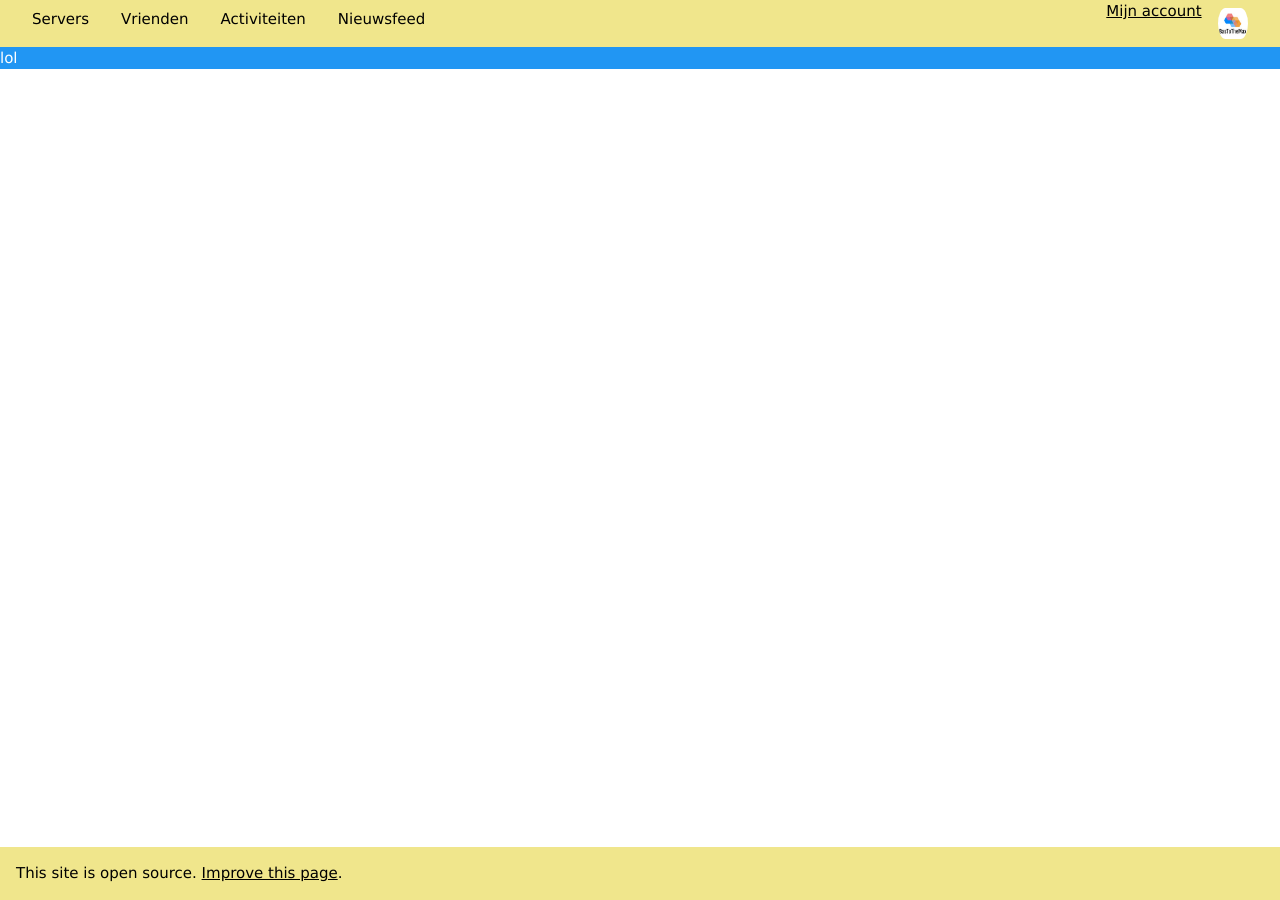
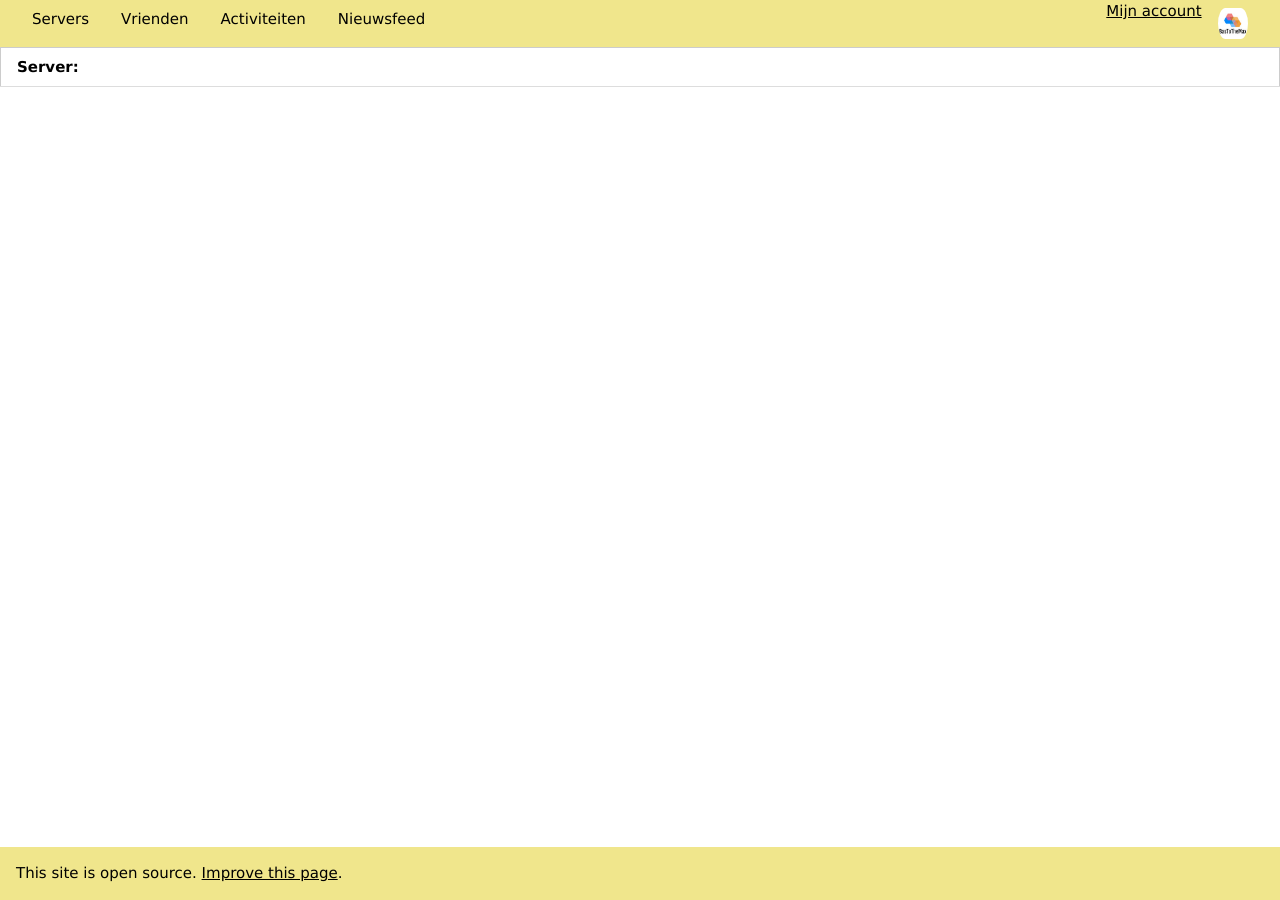
Before and after one commit to BasToTheMax/ChatApp, a Jekyll site: the page built from docs/index.md, in a window 1280 px wide. Built offline with Jekyll 4.4.1, drawn with Linux system fonts in a browser that asks for light colours; our own code applies the rules of GitHub Pages for plain Markdown files.

Commit message:
Update index.md

```diff
--- a/docs/index.md
+++ b/docs/index.md
@@ -1 +1,7 @@
-<div class="w3-blue" >lol</div>
+<center>
+  <table class="w3-table w3-table-all">
+    <tr>
+      <th>Server:</th>
+    </tr>
+  </table>
+</center>
```
